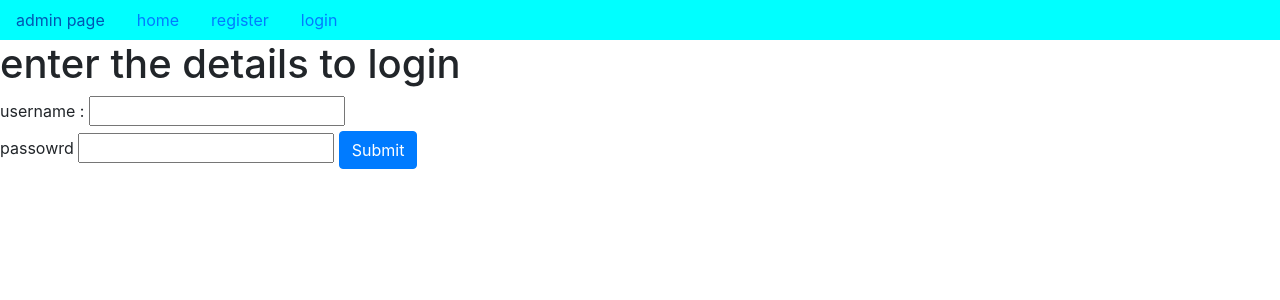
After one commit to abishek9790/user_registration, a Django app: page /user_login/ in a window 1280 px wide. The commit adds this page. Shown: the top 300 px of the page. Run offline with Django 4.2, Linux system fonts and the light colour scheme.

Commit message:
first commit

```diff
--- a/app/views.py
+++ b/app/views.py
@@ -2,9 +2,17 @@ from django.shortcuts import render
 
 # Create your views here.
 from app.forms import *
-from django.http import HttpResponse
+from django.http import HttpResponse,HttpResponseRedirect
+from django.contrib.auth import authenticate,login,logout
+from django.urls import reverse
+from django.contrib.auth.decorators import login_required
+
 
 def home(request):
+    if request.session.get('username'):
+        username=request.session.get('username')
+        d={'username':username}
+        return render(request, 'home.html',d)
     return render(request, 'home.html')
 
 
@@ -28,3 +36,21 @@ def register(request):
 
             return HttpResponse("registration is successfully")
     return render(request, 'register.html',d)
+
+def user_login(request):
+    if request.method=='POST':
+        username=request.POST['un']
+        password=request.POST['pw']
+        user=authenticate(username=username,password=password)
+        if user and user.is_active:
+            login(request, user)
+            request.session['username']=username
+            return HttpResponseRedirect(reverse('home'))
+        else:
+            return HttpResponse("you are not an user")
+    return render(request, 'user_login.html')
+
+@login_required
+def user_logout(request):
+    logout(request)
+    return HttpResponseRedirect(reverse('home'))
--- a/templates/dummy.html
+++ b/templates/dummy.html
@@ -14,6 +14,11 @@
         <a href="{% url 'admin:index' %}" class="nav-link">admin page</a>
         <a href="{% url 'home' %}" class="nav-link">home</a>
         <a href="{% url 'register' %}" class="nav-link">register</a>
+        {% if user.is_authenticated %}
+        <a href="{% url 'user_logout' %}" class="nav-link">logout</a>
+        {% else %}
+        <a href="{% url 'user_login' %}" class="nav-link">login</a>
+        {% endif %}
     </nav>
     {% block body_block %}
     {% endblock %}
--- a/templates/home.html
+++ b/templates/home.html
@@ -5,5 +5,5 @@
 {% endblock %}
 
 {% block body_block %}
-<h1>welcome to home page</h1>
+<h1>welcome to home page{{username}}</h1>
 {% endblock %}
--- /dev/null
+++ b/templates/user_login.html
@@ -0,0 +1,16 @@
+{% extends 'dummy.html' %}
+{% block title %}
+<title>login form</title>
+{% endblock %}
+{% block body_block %}
+<h1>enter the details to login</h1>
+<form method="POST">
+    {% csrf_token %}
+    <label for="un">username :</label>
+    <input type="text" name="un" id="un"><br>
+    <label for="pw">passowrd</label>
+    <input type="password" name="pw" id="pw">
+    <input type="submit" class="btn btn-primary">
+
+</form>
+{% endblock %}
--- a/userreg/urls.py
+++ b/userreg/urls.py
@@ -23,4 +23,6 @@ urlpatterns = [
     path('admin/', admin.site.urls),
     path('home/',home,name='home'),
     path('register/',register,name='register'),
+    path('user_login/',user_login,name='user_login'),
+    path('user_logout/',user_logout,name='user_logout'),
 ]+static(settings.MEDIA_URL, document_root=settings.MEDIA_ROOT)
```
Also changed, not shown: db.sqlite3.
